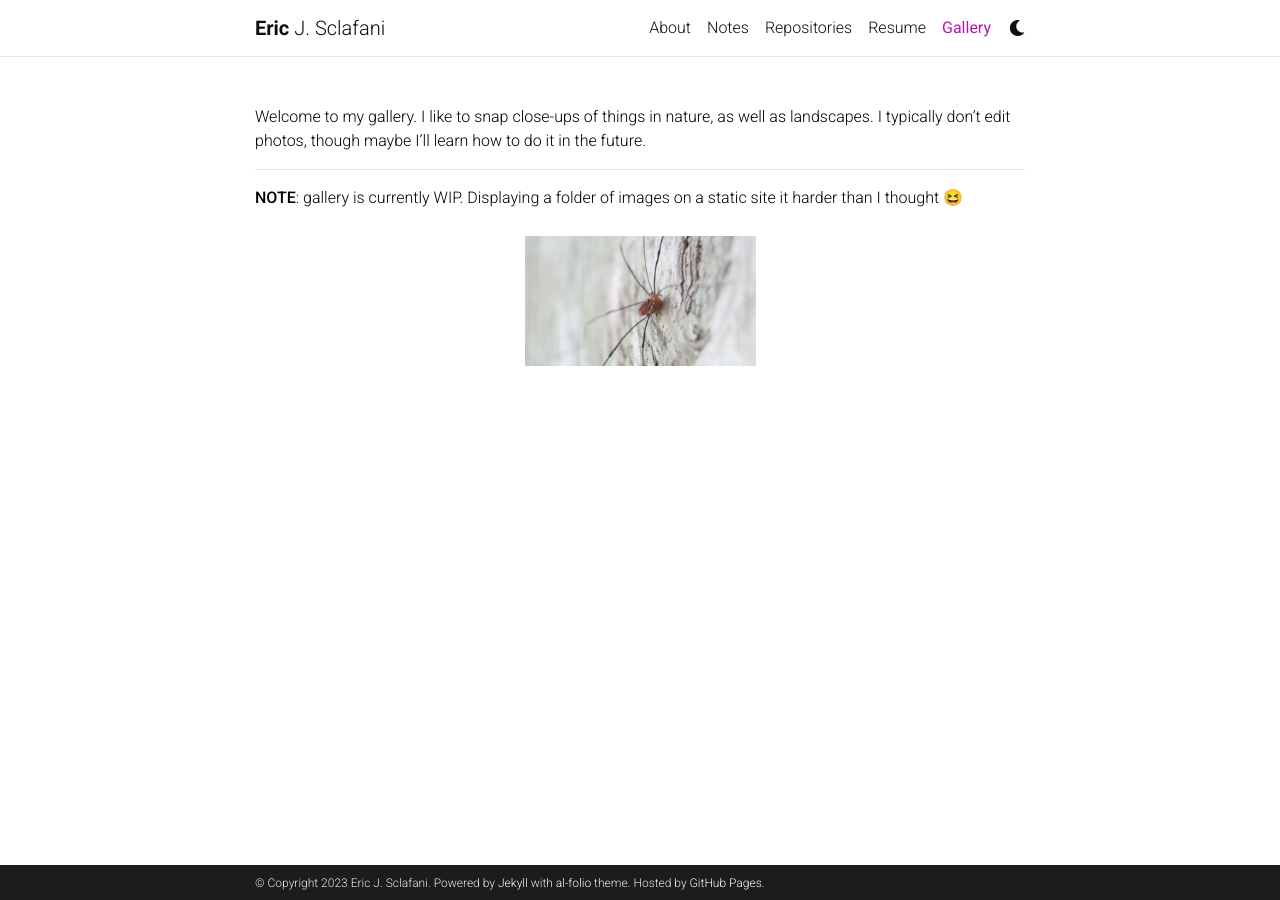
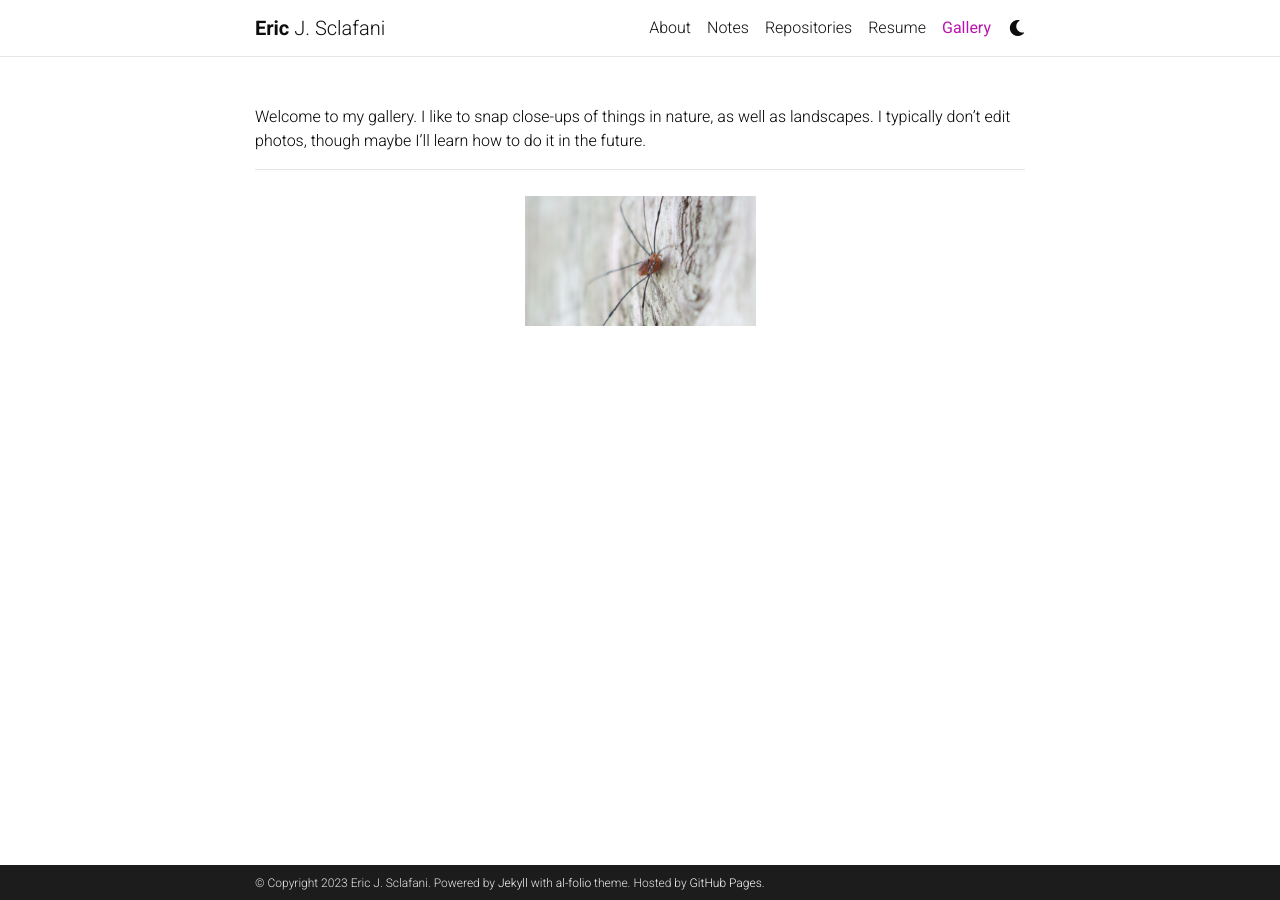
Before and after one commit to eric-sclafani/eric-sclafani.github.io, a Jekyll site: the page built from _pages/gallery.md, in a window 1280 px wide. Built offline with Jekyll 4.4.1, drawn with Linux system fonts in a browser that asks for light colours; comment, search, counter and statistics services are not loaded; a style sheet for code colours, icons or effects is not loaded.

Commit message:
okay that worked somehow

```diff
--- a/_pages/gallery.md
+++ b/_pages/gallery.md
@@ -9,8 +9,6 @@ nav_order: 5
 Welcome to my gallery. I like to snap close-ups of things in nature, as well as landscapes. I typically don't edit photos, though maybe I'll learn how to do it in the future.
 
 ---
-
-**NOTE**: gallery is currently WIP. Displaying a folder of images on a static site it harder than I thought 😆
 
 <div class="gallery">
   {% assign image_files = site.static_files | where_exp: "file", "file.path contains 'assets/img/gallery'" %}
```
